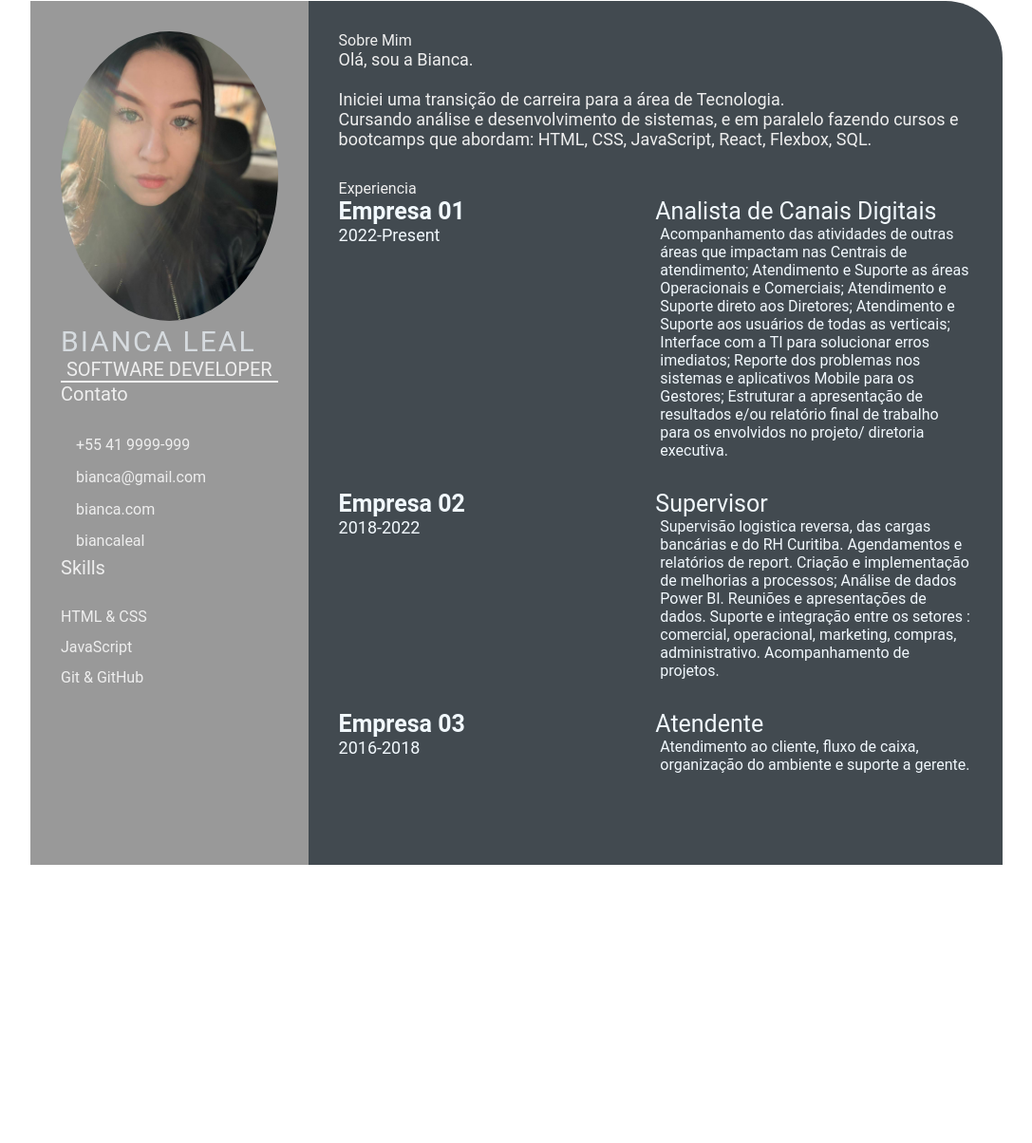
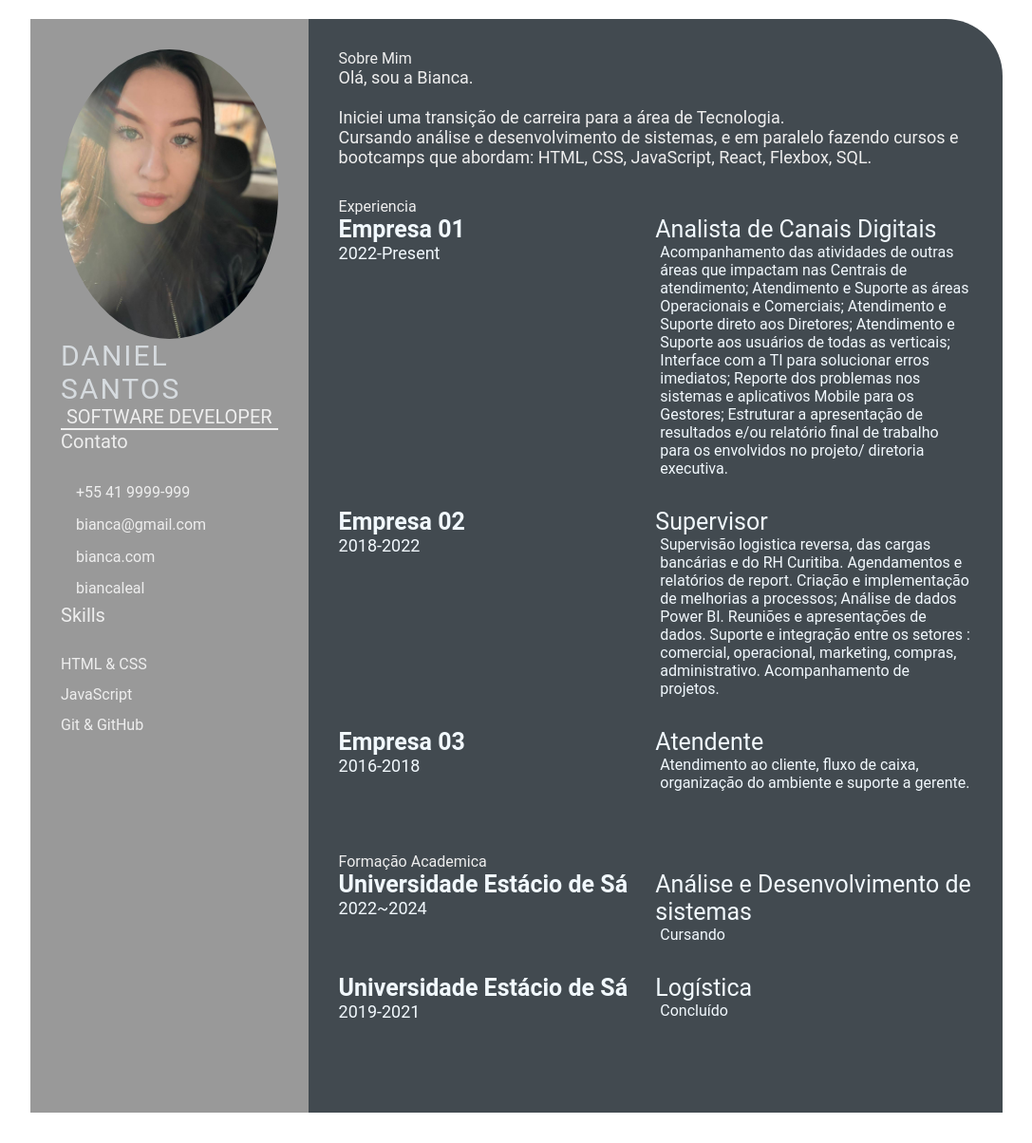
Before and after one commit to Bianca-Leal/Bianca-Leal.github.io, a plain HTML site: page index.html in a window 1280 px wide. Shown: the part 31-1235 px from the top of the page at 95% size, without its empty margins (96-1183 px from the left). Before the commit the page ends 974 px from the top, so only its background shows below. Drawn offline with Linux system fonts and the light colour scheme.

Commit message:
formacao-academica

```diff
--- a/index.html
+++ b/index.html
@@ -1,20 +1,21 @@
-<!DOCTYPE html>
+!DOCTYPE html>
 <html lang="en">
 <head>
     <meta charset="UTF-8">
     <meta http-equiv="X-UA-Compatible" content="IE=edge">
     <meta name="viewport" content="width=device-width, initial-scale=1.0">
     <title>Bianca Leal CV</title>
+
+
     <link rel="stylesheet" href="style.css">
 </head>
-
 <body>
     <main class="resume-contents">
         <section class="left-section">
             <div class="left-section-contents">
                 <div class="profile">
-                    <img class="profile-image" src="img/profile-image.jpeg" alt="Profile image">
-                    <p class="name">Bianca Leal</p>
+                    <img class="profile-image" src="img/profile-image.jpg" alt="Profile image">
+                    <p class="name">Daniel Santos</p>
                     <p class="profession">Software Developer</p>
                 </div>
                 <div class="contact-info">
@@ -49,7 +50,8 @@
                     <p class="about-me-contents">
                         Olá, sou a Bianca.<br>
                         <br> Iniciei uma transição de carreira para a área de Tecnologia.
-                        <br> Cursando análise e desenvolvimento de sistemas, e em paralelo fazendo cursos e bootcamps que abordam: HTML, CSS, JavaScript, React, Flexbox, SQL.
+                        <br> Cursando análise e desenvolvimento de sistemas, e em paralelo fazendo cursos e bootcamps
+                        que abordam: HTML, CSS, JavaScript, React, Flexbox, SQL.
                     </p>
                 </section>
 
@@ -76,7 +78,6 @@
                                 Estruturar a apresentação de resultados e/ou relatório
                                 final de trabalho para os envolvidos no projeto/ diretoria
                                 executiva.
-
                             </p>
                         </div>
                     </div>
@@ -112,6 +113,34 @@
                         </div>
                     </div>
                 </section>
+
+                <section class="education gap">
+                    <div class="right-title">Formação Academica</div>
+                    <div class="education-contents">
+                        <div class="education-left">
+                            <p class="education-school-name">Universidade Estácio de Sá</p>
+                            <p class="educationp-time-period">2022~2024</p>
+                        </div>
+                        <div class="education-right">
+                            <p class="education-subject">Análise e Desenvolvimento de sistemas</p>
+                            <p class="education-desc">
+                               Cursando
+                            </p>
+                        </div>
+                    </div>
+                    <div class="education-contents">
+                        <div class="education-left">
+                            <p class="education-school-name">Universidade Estácio de Sá</p>
+                            <p class="educationp-time-period">2019-2021</p>
+                        </div>
+                        <div class="education-right">
+                            <p class="education-subject">Logística</p>
+                            <p class="education-desc">
+                                Concluído
+                            </p>
+                        </div>
+                    </div>
+                </section>
             </div>
         </section>
     </main>
```
Also changed, not shown: img/profile-image.jpg (renamed from img/profile-image.jpeg). Lines whose indentation alone changed are shown as unchanged.
